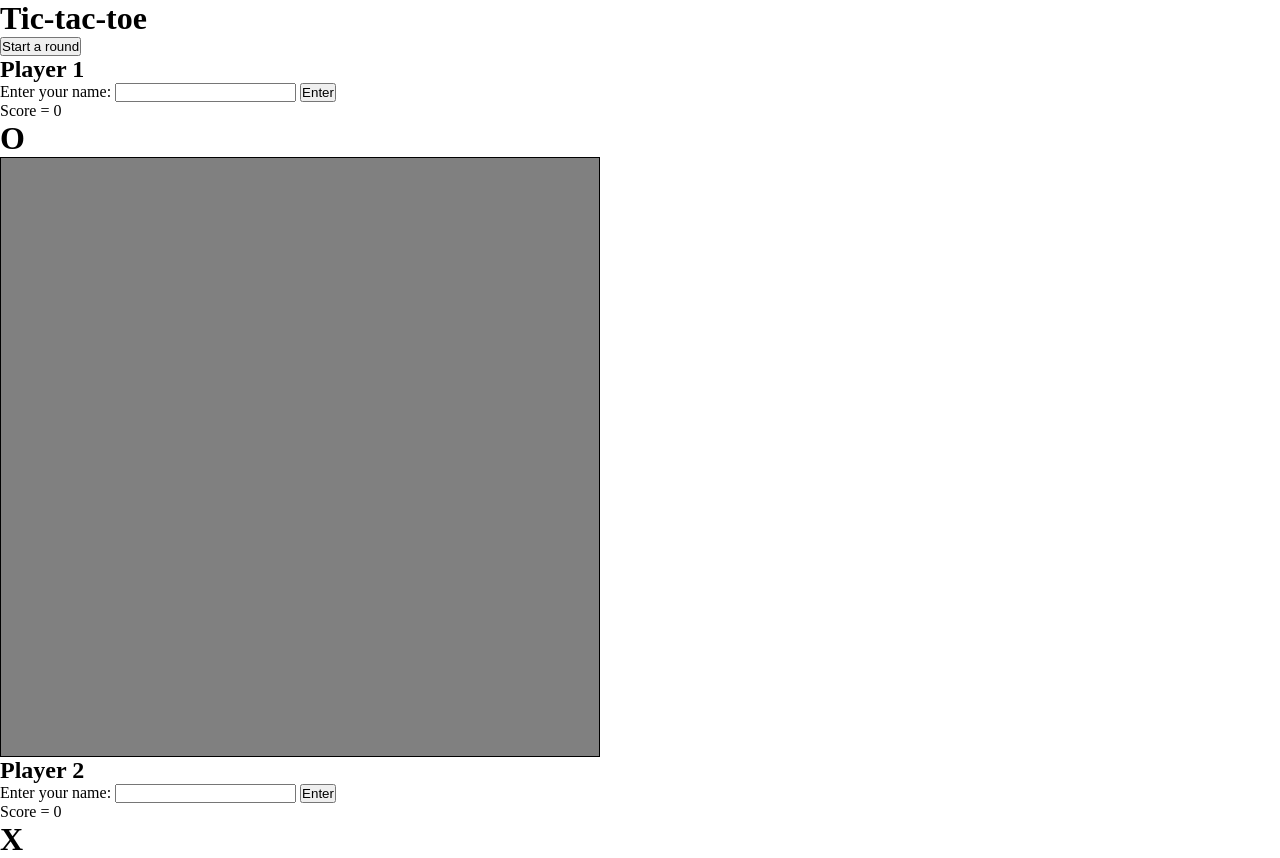
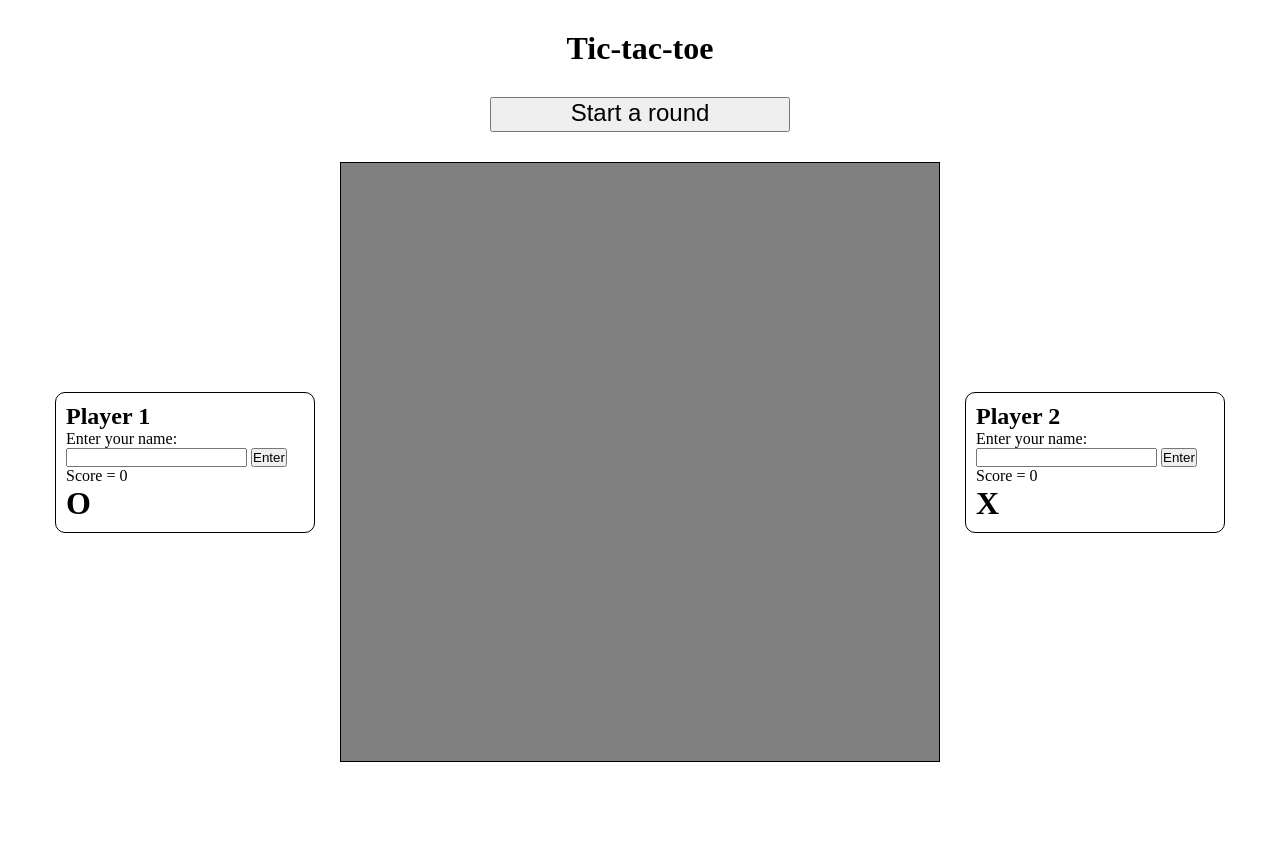
Before and after one commit to oBanton26/tic-tac-toe, a plain HTML site: page index.html in a window 1280 px wide. After the commit the page ends 800 px from the top, so only its background shows below. Drawn offline with Linux system fonts and the light colour scheme.

Commit message:
Add some style to the page

```diff
--- a/index.html
+++ b/index.html
@@ -8,8 +8,9 @@
     <script src="script.js" defer></script>
 </head>
 <body>
-    <h1>Tic-tac-toe</h1>
+    <h1 class="big-title">Tic-tac-toe</h1>
     <button class="start-round">Start a round</button>
+    <div class="flex-container">
         <div class="player-container player-one">
             <h2>Player 1</h2>
             <form action="" method="post" class="player-one-form">
@@ -21,7 +22,6 @@
             <h1>O</h1>
         </div>
         <div class="gameboard"></div>
-    </div>
         <div class="player-container player-two">
             <h2>Player 2</h2>
             <form action="" method="post" class="player-two-form">
@@ -32,5 +32,6 @@
             <div class="player-two-score">Score = 0</div>
             <h1>X</h1>
         </div>
+    </div>
 </body>
 </html>
--- a/script.js
+++ b/script.js
@@ -40,14 +40,11 @@ function createGame (player1, player2) {
                 displayController.setWinnerState();
                 displayController.refreshPlayersScore();
                 endRound();
-                switchPlayerTurn();
             } else if (checkForTie()) {
                 console.log("Well it's a tie I guess");
                 endRound();
-                switchPlayerTurn();
-            } else {
-                switchPlayerTurn();
             };
+            switchPlayerTurn();
         } else {
             console.log("Hey that spot is taken friend");
         }
--- a/styles.css
+++ b/styles.css
@@ -37,3 +37,31 @@
 .gameboard-cell:active {
     background-color: rgb(196, 177, 141);
 }
+
+.flex-container {
+    margin: 30px;
+    display: flex;
+    justify-content: space-evenly;
+    align-items: center;
+}
+
+.big-title {
+    text-align: center;
+    margin: 30px;
+}
+
+.start-round {
+    display: grid;
+    place-self: center;
+
+    width: 300px;
+    height: 35px;
+    font-size: 1.5rem;
+}
+
+.player-container {
+    border: 1px solid black;
+    border-radius: 10px;
+    padding: 10px;
+    width: 260px;
+}
```
Lines whose indentation alone changed are shown as unchanged.
